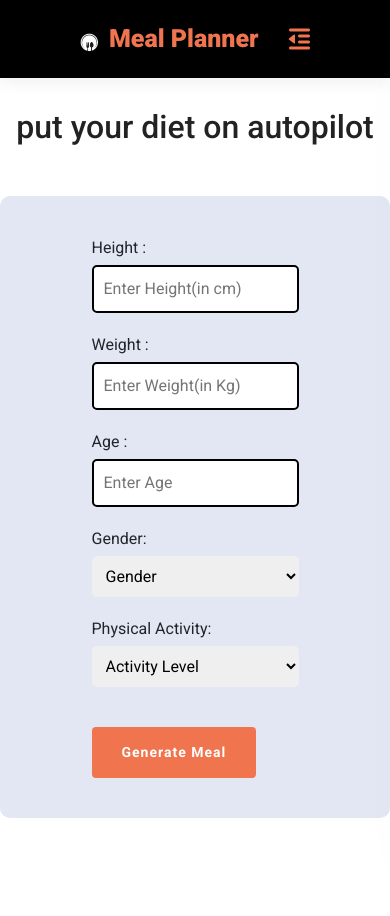
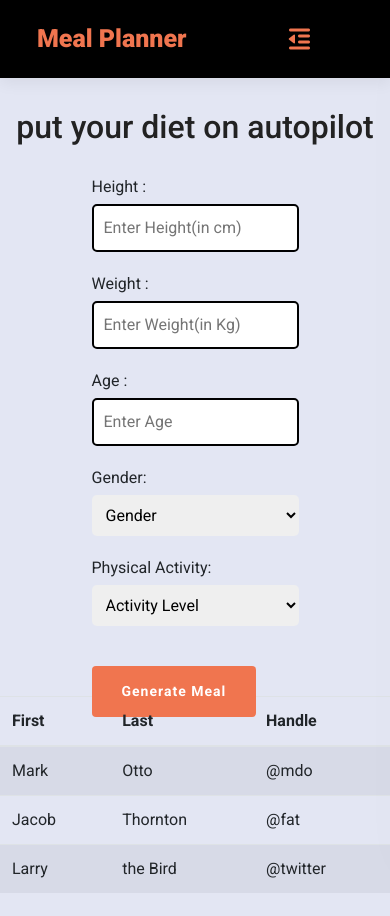
Before and after one commit to sabahat-123/Meal-Planner-Project---JS-Placement-Project---mcvwj3auel1x, a plain HTML site: page index.html in a window 390 px wide. Before the commit the page ends 844 px from the top, so only its background shows below. Drawn offline with nearby package versions, Linux system fonts and the light colour scheme.

Commit message:
update all

```diff
--- a/App.js
+++ b/App.js
@@ -12,6 +12,7 @@ if(close){
         nav.classList.remove('active');
     })
 }
+// create variable
 const height = document.getElementById("height");
 const weight = document.getElementById("weight");
 const age = document.getElementById("age");
@@ -28,28 +29,8 @@ function generateMeal(event){
     const url =`https://api.spoonacular.com/mealplanner/generate?apiKey=${apiKey}&timeFrame=day`;
 
     fetch(url).then((response)=>response.json()).then((data)=>{
-    let bmrMale = 66.47 + (13.75 * weight.value) + (5.003 * height.value) - (6.755 * age.value);
-    let bmrFemale = 655.1 + (9.563 * weight.value) + (1.850 * height.value) - (4.676 * age.value);
-    if (gender.value === "Male" && activity.value === "light") {
-        var calories = bmrMale * 1.375;
-    }
-    else if (gender.value === "Male" && activity.value === "moderate") {
-        var calories = bmrMale * 1.55;
-    }
-    else if (gender.value === "Male" && activity.value === "active") {
-        var calories = bmrMale * 1.725;
-    }
-    else if (gender.value === "Female" && activity.value === "light") {
-        var calories = bmrFemale * 1.375;
-    }
-    else if (gender.value === "Female" && activity.value === "moderate") {
-        var calories = bmrFemale * 1.55;
-    }
-    else if (gender.value === "Female" && activity.value === "active") {
-        var calories = bmrFemale * 1.725;
-    }
         console.log(data);
-
+        console.log("hiii");
         var mealName = "";
         for(let i=0; i<3; i++){
             if(i==0){
@@ -59,7 +40,7 @@ function generateMeal(event){
             }else{
                 mealName = "Dinner";
             }
-        const newDiv = document.createElement('div');
+        const newSec = document.createElement('section');
         const htmlStr = `<div class="card" style="width: 18rem; margin: 40px;">
         <img class="card-img-top" src="./image/img10.${data.meals[i].imageType}" alt="Card image cap">
         <div class="card-body">
@@ -69,9 +50,9 @@ function generateMeal(event){
             <a href="#" class="btn btn-primary" style="background-color: #f0754f; border: none;">Get Recipes</a>
         </div>
         </div>`;
-        const newCart = document.getElementById('cart');
-        newDiv.innerHTML = htmlStr;
-        newCart.appendChild(newDiv);
+        const newCard = document.getElementById('meals__container');
+        newSec.innerHTML = htmlStr;
+        newCard.appendChild(newSec);
         }
 
     }).catch((error)=>{
--- a/index.html
+++ b/index.html
@@ -34,11 +34,13 @@
             <i id="bar" class="fas fa-outdent"></i>
         </div>
     </header>
+    <!-- DISPLAY__CONTAINER -->
+    <div class="display_container">
     <!-- data form validation -->
         <div class="form-header">
             <h2>Put your diet on autopilot</h2>
         </div>
-    <div class="container">
+        <section class="form_details">
             <form action="" class="form" id="form">
                 <div class="formDesign" id="form">
                     <label>Height :</label>
@@ -107,8 +109,10 @@
                 </div>
                <button type="submit" class="normal" onclick="generateMeal()">Generate Meal</button>
             </form>
-    </div>
-    <div class="d-flex flex-row d-flex flex-wrap justify-content-center align-items-center" id="cart">
+        </section>
+    <!-- meal card section  -->
+    <section class="meals__container d-flex flex-row d-flex flex-wrap justify-content-center align-items-center" id="meals__container">
+
         <!-- <div class="card" style="width: 18rem; margin: 40px;">
             <img class="card-img-top" src="./image/img1.jpg" alt="Card image cap">
             <div class="card-body">
@@ -133,7 +137,39 @@
                         <a href="#" class="btn btn-primary" style="background-color: #f0754f; border: none;">Get Recipes</a>
                     </div>
                     </div> -->
+    </section>
+    <!-- Recipes table section -->
+    <section class="recipe__container" id="recipie__container">
+        <table class="table table-striped">
+            <thead>
+              <tr>
+                <th scope="col">First</th>
+                <th scope="col">Last</th>
+                <th scope="col">Handle</th>
+              </tr>
+            </thead>
+            <tbody>
+              <tr>
+                <td>Mark</td>
+                <td>Otto</td>
+                <td>@mdo</td>
+              </tr>
+              <tr>
+                <td>Jacob</td>
+                <td>Thornton</td>
+                <td>@fat</td>
+              </tr>
+              <tr>
+                <td>Larry</td>
+                <td>the Bird</td>
+                <td>@twitter</td>
+              </tr>
+            </tbody>
+          </table>
+    </section>
+
+
+
 </div>
-
 </body>
 </html>
--- a/styles.css
+++ b/styles.css
@@ -3,6 +3,7 @@
     margin: 0;
     box-sizing: border-box;
     font-family: 'Roboto', sans-serif;
+    scroll-behavior: smooth;
 }
 
 body {
@@ -152,25 +153,24 @@ button.white{
 #close{
     display: none;
 }
-/* <!-- data form validation --> */
+/* <!-- display_container --> */
+.display_container{
+    margin: auto;
+    background-color: #e3e6f3;
+    max-width: 1200px;
+    min-height: 150vh;
+}
 .form-header{
     text-align: center;
     text-transform: uppercase;
     padding-top: 30px;
 }
-.container{
-    margin-top: 50px;
+.form_details{
+    height: 300px;
     display: flex;
     justify-content: center;
     align-items: center;
-    background-color: #e3e6f3;
-    border-radius: 10px;
-    overflow: hidden;
-    width: calc(100vw - 65vw);
-    max-width: 100%;
-}
-.form{
-    padding: 40px;
+    margin-top: 150px;
 }
 .formDesign{
     margin-bottom: 20px;
@@ -236,6 +236,13 @@ select{
 select option {
     margin-left: 20px;
 }
+section{
+    margin-top: 50px;
+}
+/* recipe section */
+.recipe__container{
+    margin-top: 50px;
+}
 
   /* Media Query */
 
@@ -286,10 +293,15 @@ select option {
         text-transform: lowercase;
         font-size: 15px;
     }
-
-    .container{
-        width: calc(100vw - 35vw);
-
+    .logo{
+     visibility: hidden;
 
     }
+    #header {
+        padding-left: 0px;
+    }
+    .text{
+        color: #f0754f;
+        font-weight: 900;
+    }
 }
```
Lines whose indentation alone changed are shown as unchanged.
